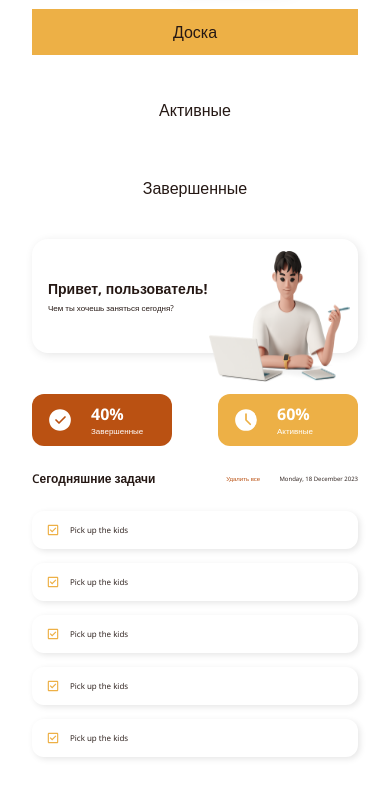
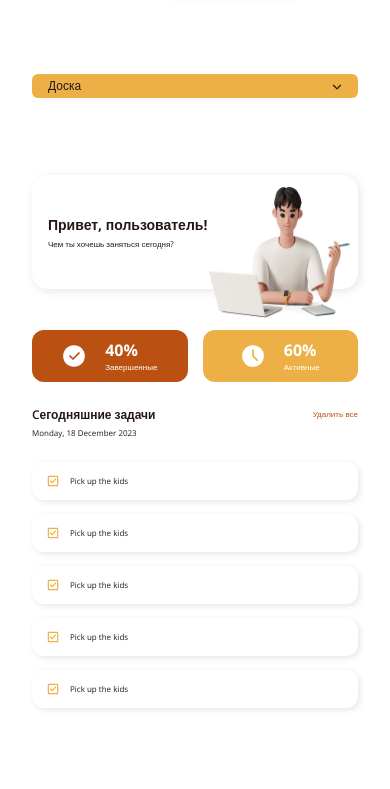
Before and after one commit to flydecisive/to-do-front, a website built with Vite: page index.html in a window 390 px wide. Shown: the part 55-844 px from the top of the page. Built offline with nearby package versions, Linux system fonts and the light colour scheme.

Commit message:
fix mobile template

```diff
--- a/index.html
+++ b/index.html
@@ -18,6 +18,10 @@
               <img class="button-add__img" src="plus.svg" alt="plus" />
             </div>
           </button>
+          <div class="selector">
+            Доска
+            <img src="chevron.svg" alt="chevron" />
+          </div>
           <ul class="nav">
             <li class="nav__item nav__item-active">Доска</li>
             <li class="nav__item">Активные</li>
--- a/src/styles/_main.scss
+++ b/src/styles/_main.scss
@@ -189,10 +189,12 @@
         row-gap: 24px;
 
         &__header {
-            gap: 8px;
+            flex-flow: column nowrap;
+            gap: 4px;
+            align-items: flex-start;
 
             &_wrapper {
-                width: 70%;
+                width: 100%;
             }
         }
 
@@ -201,12 +203,11 @@
         }
 
         &__button {
-            font-size: 6px;
+            font-size: 8px;
         }
 
         &__date {
-            font-size: 6px;
-            width: fit-content;
+            font-size: 8px;
         }
 
         &__container {
@@ -220,13 +221,14 @@
         flex-flow: row nowrap;
         align-items: center;
         justify-content: space-between;
-        gap: unset;
+        gap: 15px;
 
         &__item {
             padding: 10px 16px;
             flex-flow: row nowrap;
             gap: 19px;
-            width: 140px;
+            width: 100%;
+            justify-content: center;
         }
 
         &__img {
--- a/src/styles/_sidebar.scss
+++ b/src/styles/_sidebar.scss
@@ -43,9 +43,33 @@
     }
 }
 
+.selector {
+    display: none;
+}
+
 @media (min-width: 320px) and (max-width: 425px) {
     .sidebar {
         width: 100%;
-        padding: 0px 32px;
+        padding: 16px 32px 0px 32px;
+    }
+
+    .nav {
+        display: none;
+    }
+
+    .selector {
+        display: flex;
+        align-items: center;
+        justify-content: space-between;
+        width: 100%;
+        position: relative;
+        padding: 6px 16px;
+        box-sizing: border-box;
+        background-color: $base-orange;
+        border-radius: 6px;
+        font-weight: 500;
+        font-size: 12px;
+        line-height: 100%;
+        color: $base-black;
     }
 }
--- a/src/styles/style.scss
+++ b/src/styles/style.scss
@@ -155,6 +155,7 @@ body {
     .button {
         padding: 8px 12px;
         gap: 8px;
+        border-radius: 4px;
 
         &-auth {
             font-size: 8px;
```
Also changed, not shown: public/chevron.svg (added).
